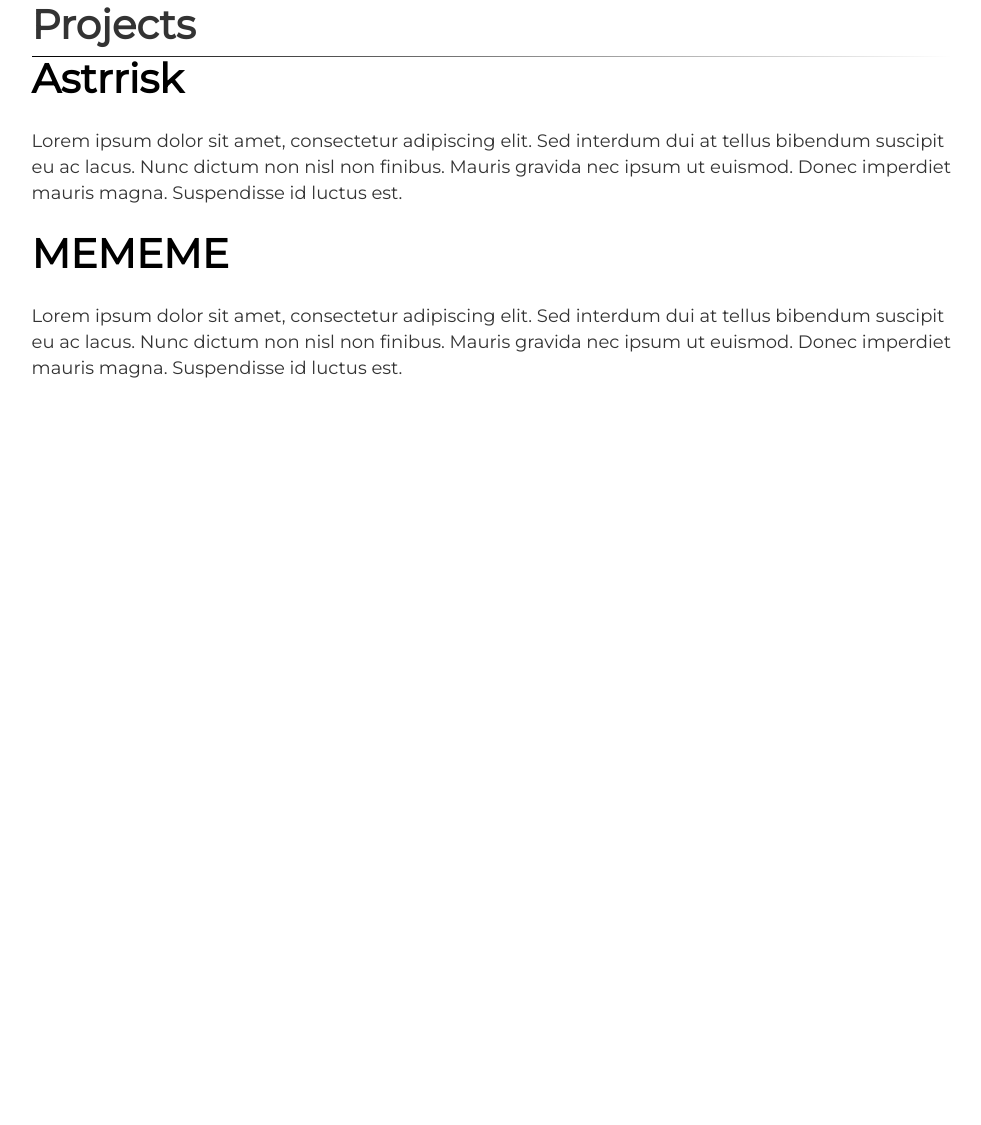
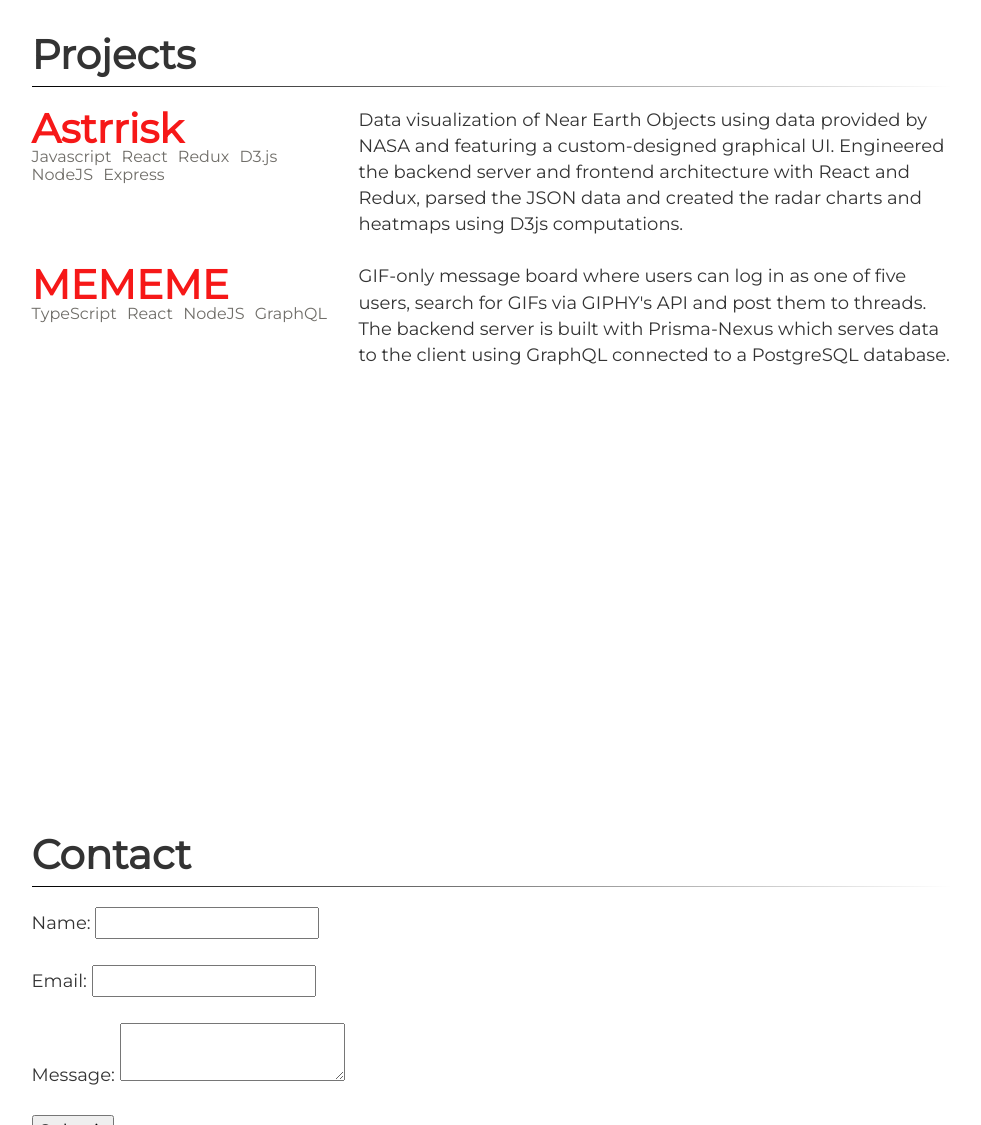
Before and after one commit to typeF/Portfoilio, a Gatsby site: page / in a window 1280 px wide. Shown: the part 1675-2800 px from the top of the page, without its empty margins (148-1129 px from the left). Built offline with nearby package versions, Linux system fonts and the light colour scheme; Gatsby itself is replaced by a stand-in of ours.

Commit message:
Formatted projects section

```diff
--- a/src/components/fadingline.tsx
+++ b/src/components/fadingline.tsx
@@ -5,6 +5,7 @@ const FadingLine = styled.hr`
   border: 0;
   height: 1px;
   margin: 0;
+  margin-bottom: 20px;
   background: rgba(255, 255, 255, 0);
   background-image: linear-gradient(
     to right,
--- a/src/components/header.tsx
+++ b/src/components/header.tsx
@@ -1,4 +1,4 @@
-import { Link } from "gatsby";
+// import { Link } from "gatsby";
 import styled from "styled-components";
 import React from "react";
 
@@ -18,22 +18,22 @@ const HeaderLink = styled.div`
   margin-left: 30px;
 `;
 
-const StyledLink = styled(Link)`
+const StyledLink = styled.a`
   color: black;
   text-decoration: none;
 `;
 
-const Header = ({ siteTitle }: { siteTitle: string }) => (
+const Header = () => (
   <HeaderWrapper>
     <HeaderDiv>
       <HeaderLink>
-        <StyledLink to="#about">About</StyledLink>
+        <StyledLink href="#about">About</StyledLink>
       </HeaderLink>
       <HeaderLink>
-        <StyledLink to="#projects">Projects</StyledLink>
+        <StyledLink href="#projects">Projects</StyledLink>
       </HeaderLink>
       <HeaderLink>
-        <StyledLink to="#contact">Contact</StyledLink>
+        <StyledLink href="#contact">Contact</StyledLink>
       </HeaderLink>
     </HeaderDiv>
   </HeaderWrapper>
--- /dev/null
+++ b/src/components/sectionTitle.tsx
@@ -0,0 +1,12 @@
+import styled from "styled-components";
+import React from "react";
+
+const SectionH1 = styled.h1`
+  padding-top: 30px;
+`;
+
+const SectionTitle = ({ title }: { title: string }) => (
+  <SectionH1>{title}</SectionH1>
+);
+
+export default SectionTitle;
--- a/src/data/bio.md
+++ b/src/data/bio.md
@@ -4,4 +4,4 @@ date: "2020-02-01"
 type: "about"
 ---
 
-Hello. Welcome to my bio.
+I'm a Full Stack Web Developer based in Vancouver, BC
--- a/src/data/projects/astrrisk.md
+++ b/src/data/projects/astrrisk.md
@@ -1,11 +1,11 @@
 ---
 title: "Astrrisk"
-date: "2020-02-01"
+date: "2018-02-10"
 type: "project"
 github: "https://github.com/typef/astrrisk"
 url: "franklam.dev"
 img: "../../images/gatsby-astronaut.png"
-techStack: "typescript, react, graphql"
+techStack: "Javascript React Redux D3.js NodeJS Express"
 ---
 
-Lorem ipsum dolor sit amet, consectetur adipiscing elit. Sed interdum dui at tellus bibendum suscipit eu ac lacus. Nunc dictum non nisl non finibus. Mauris gravida nec ipsum ut euismod. Donec imperdiet mauris magna. Suspendisse id luctus est.
+Data visualization of Near Earth Objects using data provided by NASA and featuring a custom-designed graphical UI. Engineered the backend server and frontend architecture with React and Redux, parsed the JSON data and created the radar charts and heatmaps using D3js computations.
--- a/src/data/projects/mememe.md
+++ b/src/data/projects/mememe.md
@@ -5,7 +5,7 @@ type: "project"
 github: "https://github.com/typef/mememe"
 url: "franklam.dev"
 img: "../../images/gatsby-astronaut.png"
-techStack: "typescript, react, graphql"
+techStack: "TypeScript React NodeJS GraphQL"
 ---
 
-Lorem ipsum dolor sit amet, consectetur adipiscing elit. Sed interdum dui at tellus bibendum suscipit eu ac lacus. Nunc dictum non nisl non finibus. Mauris gravida nec ipsum ut euismod. Donec imperdiet mauris magna. Suspendisse id luctus est.
+GIF-only message board where users can log in as one of five users, search for GIFs via GIPHY's API and post them to threads. The backend server is built with Prisma-Nexus which serves data to the client using GraphQL connected to a PostgreSQL database.
--- a/src/pages/index.tsx
+++ b/src/pages/index.tsx
@@ -1,5 +1,4 @@
 import React from "react";
-import { Link } from "gatsby";
 
 import Layout from "../components/layout";
 import SEO from "../components/seo";
--- a/src/templates/aboutTemplate.tsx
+++ b/src/templates/aboutTemplate.tsx
@@ -1,6 +1,7 @@
 import React from "react";
 import styled from "styled-components";
 import { useStaticQuery, graphql } from "gatsby";
+import SectionTitle from "../components/sectionTitle";
 import FadingLine from "../components/fadingline";
 
 const AboutDiv = styled.div`
@@ -30,7 +31,7 @@ export default function AboutTemplate() {
 
   return (
     <AboutDiv id="about" className="about-container">
-      <h1>About</h1>
+      <SectionTitle title={"About"} />
       <FadingLine />
       <div
         className="about-content"
--- a/src/templates/contactTemplate.tsx
+++ b/src/templates/contactTemplate.tsx
@@ -1,22 +1,54 @@
 import React from "react";
 import styled from "styled-components";
+import FadingLine from "../components/fadingline";
+import SectionTitle from "../components/sectionTitle";
 
-const ContactDiv = styled.div`
-  height: 100vh;
-  display: flex;
-  flex-direction: column;
-  justify-content: center;
-`;
+const ContactDiv = styled.div``;
 
-const ContactForm = styled.div`
-  position: relative;
-  bottom: 50px;
+const ContactForm = styled.div``;
+
+const HiddenField = styled.p`
+  display: none;
 `;
 
 export default function ContactTemplate() {
   return (
     <ContactDiv id="contact" className="contact-container">
-      <ContactForm>Contact</ContactForm>
+      <SectionTitle title={"Contact"} />
+      <FadingLine />
+      <ContactForm>
+        <form
+          name="contact"
+          method="POST"
+          netlify-honeypot="bot-field"
+          data-netlify="true"
+        >
+          <HiddenField>
+            <label>
+              Dip into the honeypot
+              <input name="bot-field" />
+            </label>
+          </HiddenField>
+          <p>
+            <label>
+              Name: <input type="text" name="name" />
+            </label>
+          </p>
+          <p>
+            <label>
+              Email: <input type="email" name="email" />
+            </label>
+          </p>
+          <p>
+            <label>
+              Message: <textarea name="message"></textarea>
+            </label>
+          </p>
+          <p>
+            <button type="submit">Submit</button>
+          </p>
+        </form>
+      </ContactForm>
     </ContactDiv>
   );
 }
--- a/src/templates/heroTemplate.tsx
+++ b/src/templates/heroTemplate.tsx
@@ -13,10 +13,6 @@ const HeroContent = styled.div`
   bottom: 50px;
 `;
 
-const Name = styled.h1`
-  color: red;
-`;
-
 export default function HeroTemplate() {
   return (
     <HeroDiv className="hero-container">
--- a/src/templates/projectTemplate.tsx
+++ b/src/templates/projectTemplate.tsx
@@ -2,14 +2,36 @@ import React from "react";
 import styled from "styled-components";
 import { useStaticQuery, graphql } from "gatsby";
 import FadingLine from "../components/fadingline";
+import SectionTitle from "../components/sectionTitle";
 
-const ProjectDiv = styled.div`
+const ProjectContainer = styled.div`
   min-height: 100vh;
 `;
 
+const ProjectDiv = styled.div`
+  display: grid;
+  grid-gap: 30px;
+  grid-template-columns: 1fr 2fr;
+`;
+
+const ProjectH1 = styled.h1`
+  font-family: Montserrat, -apple-system, BlinkMacSystemFont, Segoe UI, Roboto,
+    Oxygen, Ubuntu, Cantarell, Fira Sans, Droid Sans, Helvetica Neue, sans-serif;
+  font-weight: bold;
+  text-rendering: optimizeLegibility;
+  margin-bottom: -3px;
+`;
+
 const StyledA = styled.a`
-  color: black;
+  color: #f61818;
   text-decoration: none;
+`;
+
+const StyledP = styled.p`
+  color: #706e69;
+  font-size: 16px;
+  line-height: 18px;
+  word-spacing: 6px;
 `;
 
 export default function ProjectTemplate() {
@@ -41,26 +63,28 @@ export default function ProjectTemplate() {
 
   const projects = nodes.map(node => {
     const { frontmatter, id, html } = node.node;
-    const { github } = frontmatter;
+    const { github, techStack } = frontmatter;
     return (
-      <div className="project" key={id}>
-        <h1>
-          <StyledA href={github}>{frontmatter.title}</StyledA>
-        </h1>
-        <h2>{frontmatter.date}</h2>
+      <ProjectDiv className="project" key={id}>
+        <div>
+          <ProjectH1>
+            <StyledA href={github}>{frontmatter.title}</StyledA>
+          </ProjectH1>
+          <StyledP>{techStack}</StyledP>
+        </div>
         <div
           className="project-content"
           dangerouslySetInnerHTML={{ __html: html }}
         />
-      </div>
+      </ProjectDiv>
     );
   });
 
   return (
-    <ProjectDiv id="projects" className="blog-post-container">
-      <h1>Projects</h1>
+    <ProjectContainer id="projects" className="blog-post-container">
+      <SectionTitle title={"Projects"} />
       <FadingLine />
       {projects}
-    </ProjectDiv>
+    </ProjectContainer>
   );
 }
```
Also changed, not shown: src/components/projectImage.tsx (added, +32 -0 lines).
